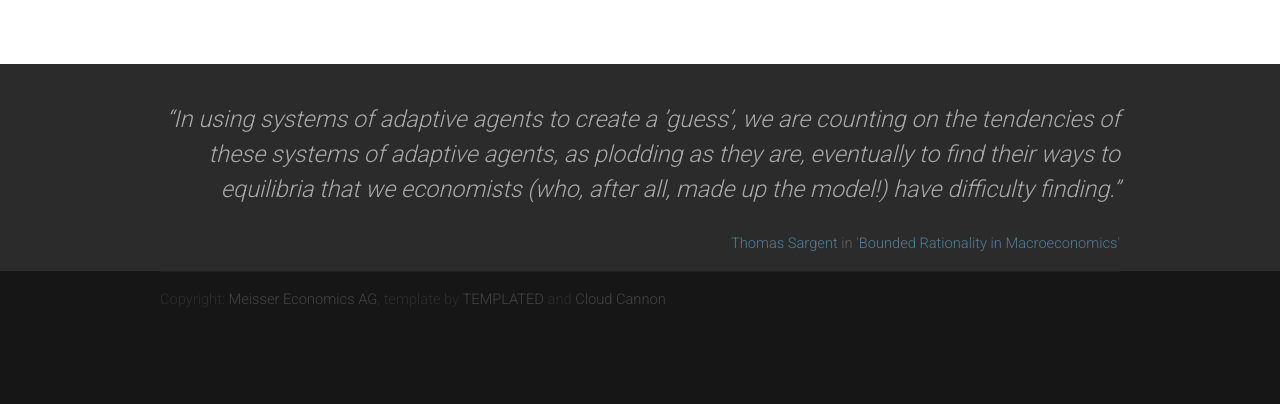
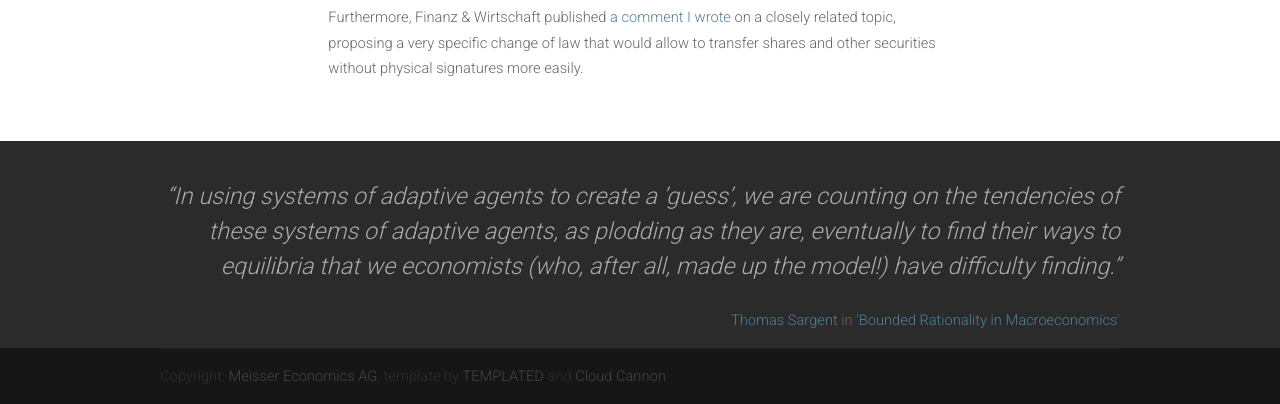
Before and after one commit to meisserecon/www, a Jekyll site: the page built from _posts/2016-08-05-FinTechTalk.md, in a window 1280 px wide, cut to the strip 1018-1422 px from the top of the page. Built offline with Jekyll 4.4.1, drawn with Linux system fonts in a browser that asks for light colours; nearby versions of some CDN libraries; before the commit the page ends 1345 px from its top, so only the background shows below that.

Commit message:
Update 2016-08-05-FinTechTalk.md

```diff
--- a/_posts/2016-08-05-FinTechTalk.md
+++ b/_posts/2016-08-05-FinTechTalk.md
@@ -6,3 +6,5 @@ description: Manuel Stagars interviews Luzius Meisser about the blockchain for a
 Manual Stagars is creating <a href="http://fintech-documentary.com/" target="_blank">a Swiss FinTech documentary</a> and talked to me about the blockchain and opportunities for Switzerland. (28 minute video)
 
 <iframe src="https://www.youtube.com/embed/FyYcPhbNtyk?cc_lang_pref=en&amp;cc_load_policy=1" width="560" height="315" frameborder="0" allowfullscreen="allowfullscreen"></iframe>
+
+Furthermore, Finanz & Wirtschaft published <a href="http://www.fuw.ch/article/die-blockchain-als-standortvorteil/">a comment I wrote</a> on a closely related topic, proposing a very specific change of law that would allow to transfer shares and other securities without physical signatures more easily.
```
